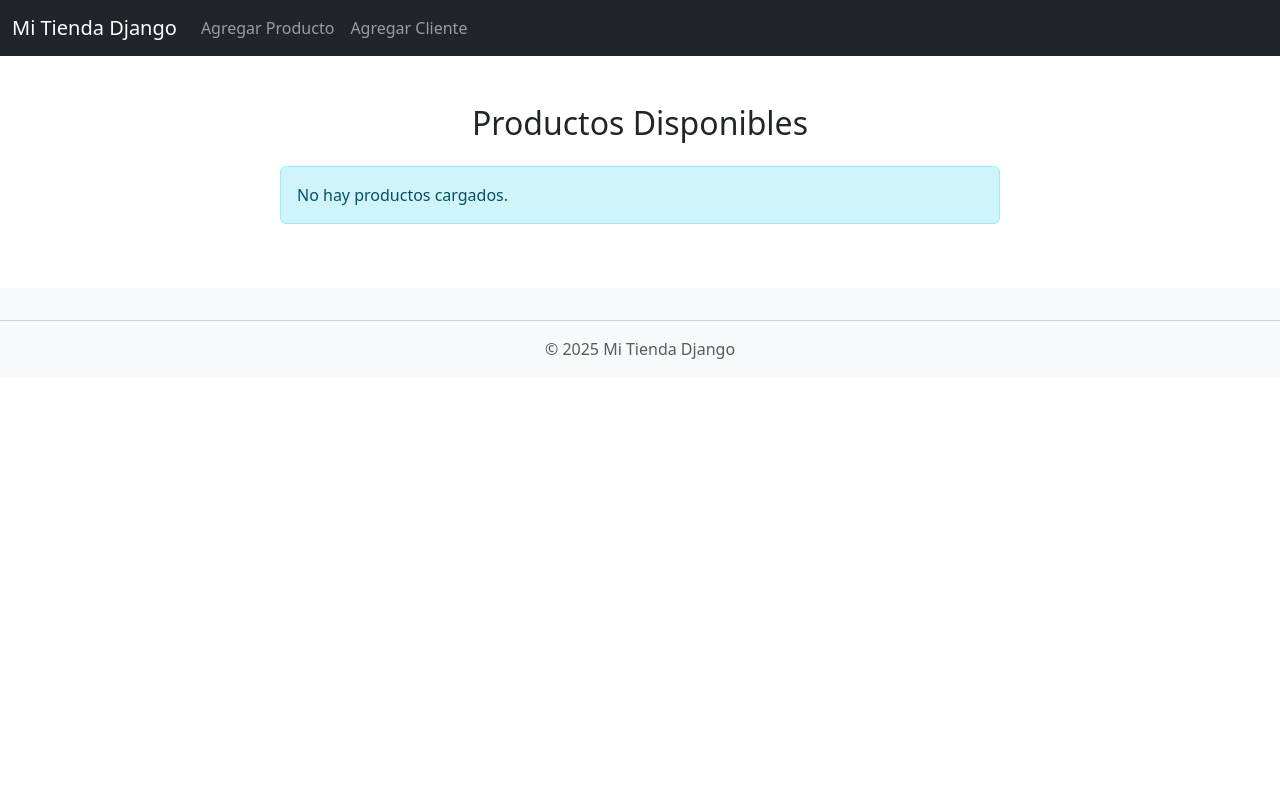
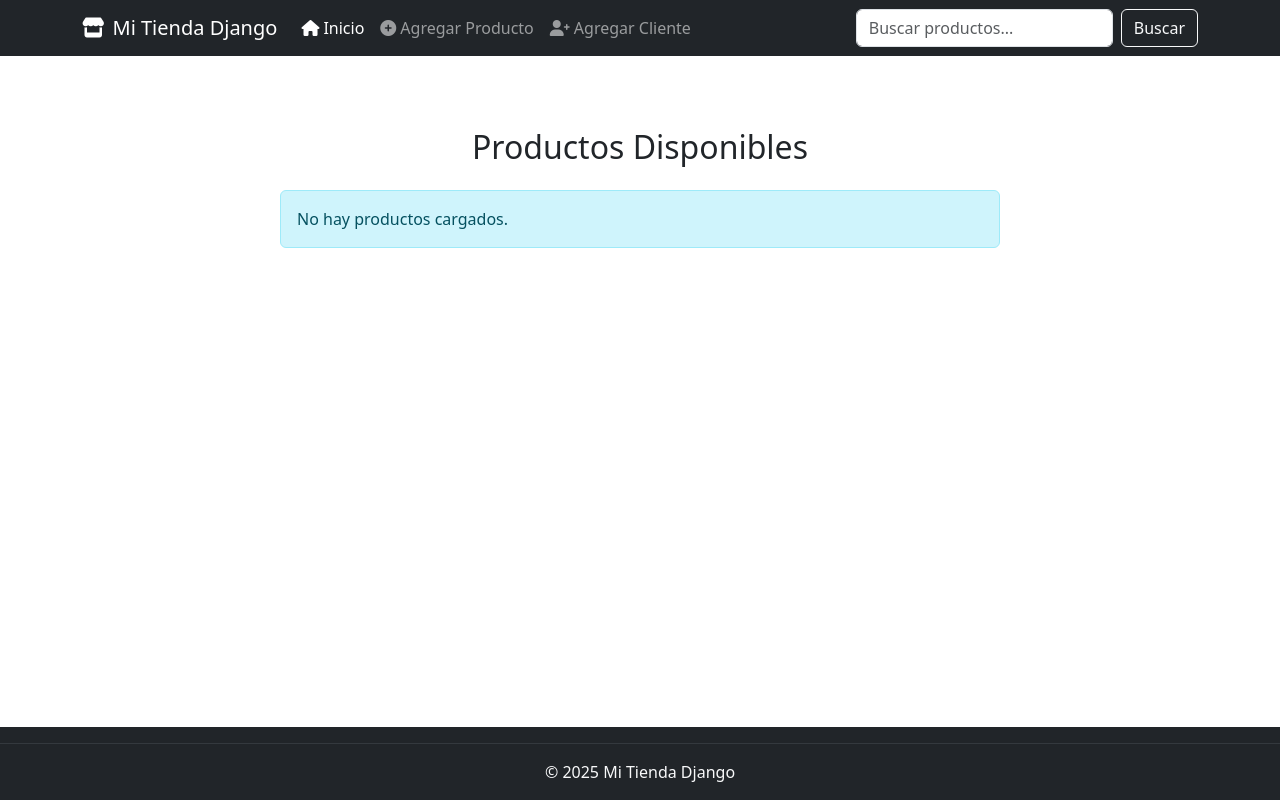
Before and after one commit to Matias0398/Tp3_django, a Django app: template tienda/templates/home.html in a window 1280 px wide. Run offline with Django 3.2, Linux system fonts and the light colour scheme; the template is opened without the code that fills it, so the values that code supplies are empty.

Commit message:
mejora de los templates

```diff
--- a/tienda/templates/base.html
+++ b/tienda/templates/base.html
@@ -1,5 +1,5 @@
 <!DOCTYPE html>
-<html lang="es">
+<html lang="es" class="h-100">
 <head>
     <meta charset="UTF-8">
     <title>{% block title %}E-commerce Django{% endblock %}</title>
@@ -7,18 +7,52 @@
 
     <!-- Bootstrap 5 CSS -->
     <link href="https://cdn.jsdelivr.net/npm/bootstrap@5.3.3/dist/css/bootstrap.min.css" rel="stylesheet">
+
+    <style>
+        body {
+            min-height: 100vh;
+            display: flex;
+            flex-direction: column;
+        }
+        main {
+            flex: 1 0 auto;
+        }
+        footer {
+            flex-shrink: 0;
+        }
+    </style>
 </head>
-<body>
-
-    <!-- Navbar -->
-    <nav class="navbar navbar-expand-lg navbar-dark bg-dark">
-        <div class="container-fluid">
-            <a class="navbar-brand" href="{% url 'home' %}">Mi Tienda Django</a>
-            <div class="collapse navbar-collapse">
+<body>    <!-- Navbar -->
+    <nav class="navbar navbar-expand-lg navbar-dark bg-dark sticky-top">
+        <div class="container">
+            <a class="navbar-brand" href="{% url 'home' %}">
+                <i class="fas fa-store me-2"></i>Mi Tienda Django
+            </a>
+            <button class="navbar-toggler" type="button" data-bs-toggle="collapse" data-bs-target="#navbarMain" aria-controls="navbarMain" aria-expanded="false" aria-label="Toggle navigation">
+                <span class="navbar-toggler-icon"></span>
+            </button>
+            <div class="collapse navbar-collapse" id="navbarMain">
                 <ul class="navbar-nav me-auto mb-2 mb-lg-0">
-                    <li class="nav-item"><a class="nav-link" href="{% url 'agregar_producto' %}">Agregar Producto</a></li>
-                    <li class="nav-item"><a class="nav-link" href="{% url 'agregar_cliente' %}">Agregar Cliente</a></li>
+                    <li class="nav-item">
+                        <a class="nav-link active" href="{% url 'home' %}">
+                            <i class="fas fa-home me-1"></i>Inicio
+                        </a>
+                    </li>
+                    <li class="nav-item">
+                        <a class="nav-link" href="{% url 'agregar_producto' %}">
+                            <i class="fas fa-plus-circle me-1"></i>Agregar Producto
+                        </a>
+                    </li>
+                    <li class="nav-item">
+                        <a class="nav-link" href="{% url 'agregar_cliente' %}">
+                            <i class="fas fa-user-plus me-1"></i>Agregar Cliente
+                        </a>
+                    </li>
                 </ul>
+                <form class="d-flex">
+                    <input class="form-control me-2" type="search" placeholder="Buscar productos..." aria-label="Search">
+                    <button class="btn btn-outline-light" type="submit">Buscar</button>
+                </form>
             </div>
         </div>
     </nav>
@@ -38,16 +72,15 @@
     {% block content %}
     {% endblock %}
 
-</main>
-
-    <!-- Footer -->
-    <footer class="bg-light text-center text-muted py-3 mt-5">
-        <hr>
+</main>    <!-- Footer -->
+    <footer class="bg-dark text-light text-center py-3">
+        <hr class="border-secondary m-0 mb-3">
         <p class="mb-0">© 2025 Mi Tienda Django</p>
     </footer>
 
-    <!-- Bootstrap JS (opcional pero útil) -->
+    <!-- Bootstrap JS y Font Awesome -->
     <script src="https://cdn.jsdelivr.net/npm/bootstrap@5.3.3/dist/js/bootstrap.bundle.min.js"></script>
+    <link rel="stylesheet" href="https://cdnjs.cloudflare.com/ajax/libs/font-awesome/6.0.0/css/all.min.css">
 
 </body>
 </html>
```
Also changed, not shown: tienda/templates/agregar_cliente.html (+32 -8 lines), tienda/templates/agregar_producto.html (+39 -8 lines).
